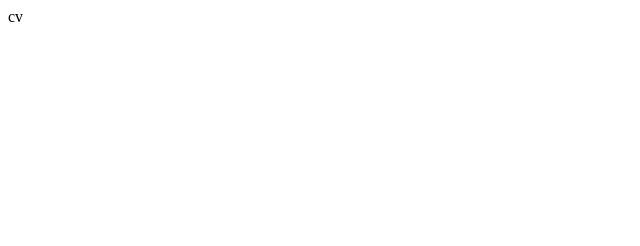
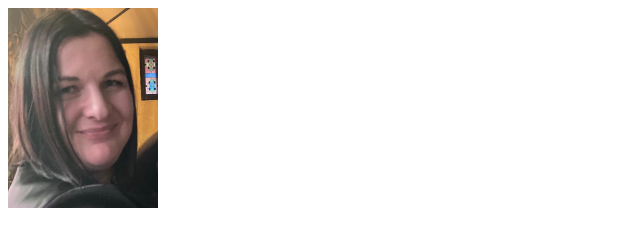
Before and after one commit to ylyuday/rsschool-cv-st-0, a plain HTML site: page index.html in a window 1280 px wide. Shown: the whole page, without its empty margins (0-640 px from the left). Drawn offline with Linux system fonts and the light colour scheme.

Commit message:
feat: modified index file

```diff
--- a/index.html
+++ b/index.html
@@ -3,9 +3,9 @@
 <head>
     <meta charset="UTF-8">
     <meta name="viewport" content="width=device-width, initial-scale=1.0">
-    <title>Document</title>
+    <title>CV</title>
 </head>
 <body>
-    cv
+    <img src="./img/1671365675942.jpg" alt="foto" width="150" height="200">
 </body>
 </html>
```
Also changed, not shown: img/1671365675942.jpg (added).
